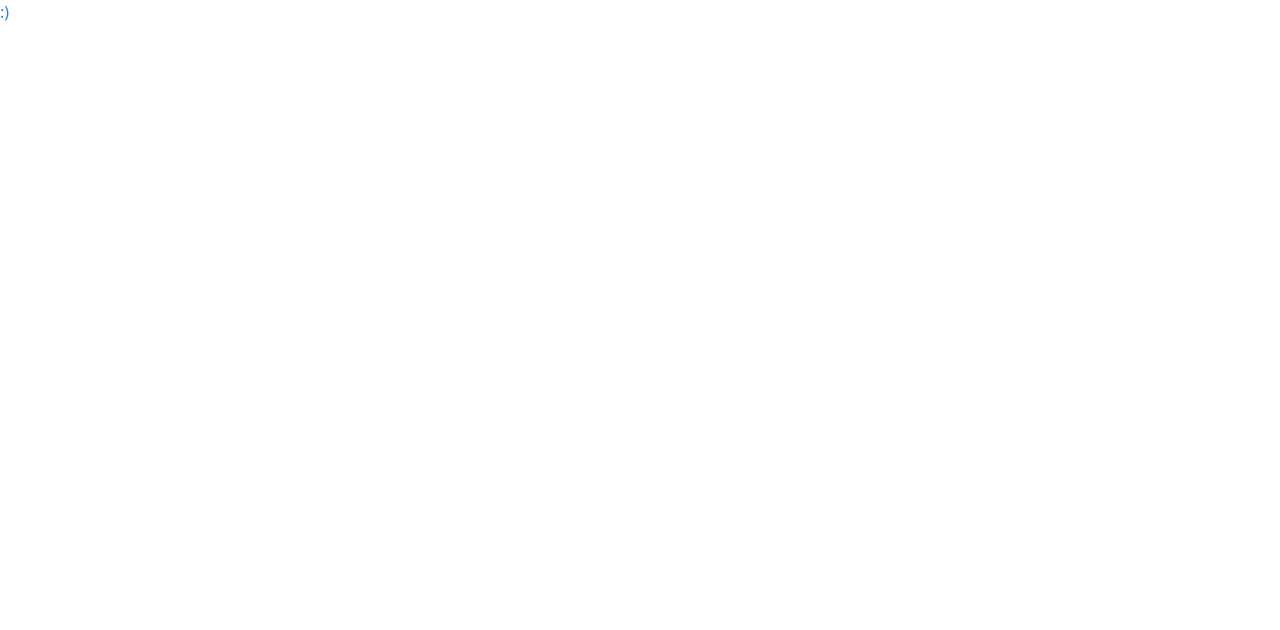
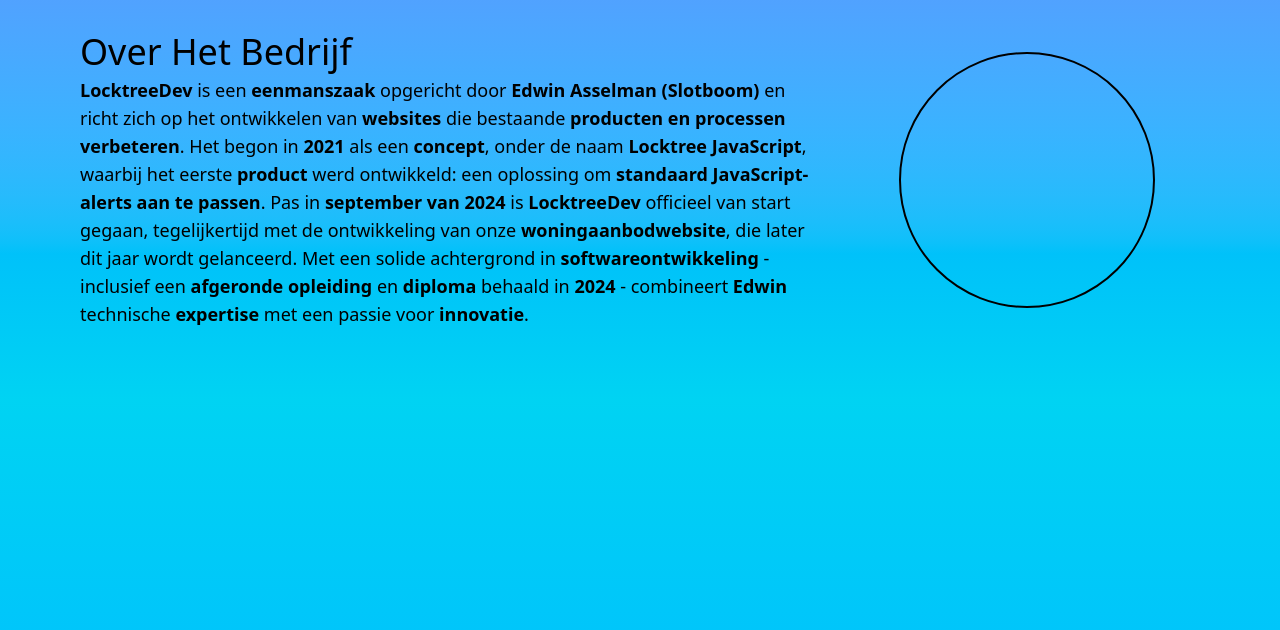
Before and after one commit to locktreedev/locktreedev, a plain HTML site: page index.html in a window 1280 px wide. Drawn offline with nearby package versions, Linux system fonts and the light colour scheme.

Commit message:
Kopje over het bedrijf.

```diff
--- a/index.html
+++ b/index.html
@@ -6,7 +6,29 @@
     <script src="https://unpkg.com/@tailwindcss/browser@4"></script>
     <title>Document</title>
 </head>
-<body>
-    <div class="text-blue-500">:)</div>
+<body class="h-screen w-full bg-linear-to-b from-blue-400 via-cyan-400 to-sky-400 dark:from-blue-700 dark:via-cyan-700 dark:to-sky-700">
+
+    <!-- Main contents. -->
+    <main class="flex flex-col space-y-20 py-8 px-20 text-black dark:text-white">
+        <div class="grid grid-cols-3 gap-10 justify-items-center items-center">
+            <div class="col-span-2 space-y-1">
+                <h2 id="over-het-bedrijf" class="text-4xl font-medium capitalize">over het bedrijf</h2>
+                <p class="text-lg">
+                    <b>LocktreeDev</b> is een <b>eenmanszaak</b> opgericht door <b>Edwin Asselman (Slotboom)</b>
+                    en richt zich op het ontwikkelen van <b>websites</b> die bestaande <b>producten en processen verbeteren</b>.
+                    Het begon in <b>2021</b> als een <b>concept</b>, onder de naam <b>Locktree JavaScript</b>, waarbij het eerste
+                    <b>product</b> werd ontwikkeld: een oplossing om <b>standaard JavaScript-alerts aan te passen</b>.
+                    Pas in <b>september van 2024</b> is <b>LocktreeDev</b> officieel van start gegaan, tegelijkertijd met de
+                    ontwikkeling van onze <b>woningaanbodwebsite</b>, die later dit jaar wordt gelanceerd.
+                    Met een solide achtergrond in <b>softwareontwikkeling</b> - inclusief een <b>afgeronde opleiding</b> en
+                    <b>diploma</b> behaald in <b>2024</b> - combineert <b>Edwin</b> technische <b>expertise</b>
+                    met een passie voor <b>innovatie</b>.
+                </p>
+            </div>
+            <div class="col-span-1">
+                <div class="w-64 h-64 rounded-full border-2"></div>
+            </div>
+        </div>
+    </main>
 </body>
 </html>
```
